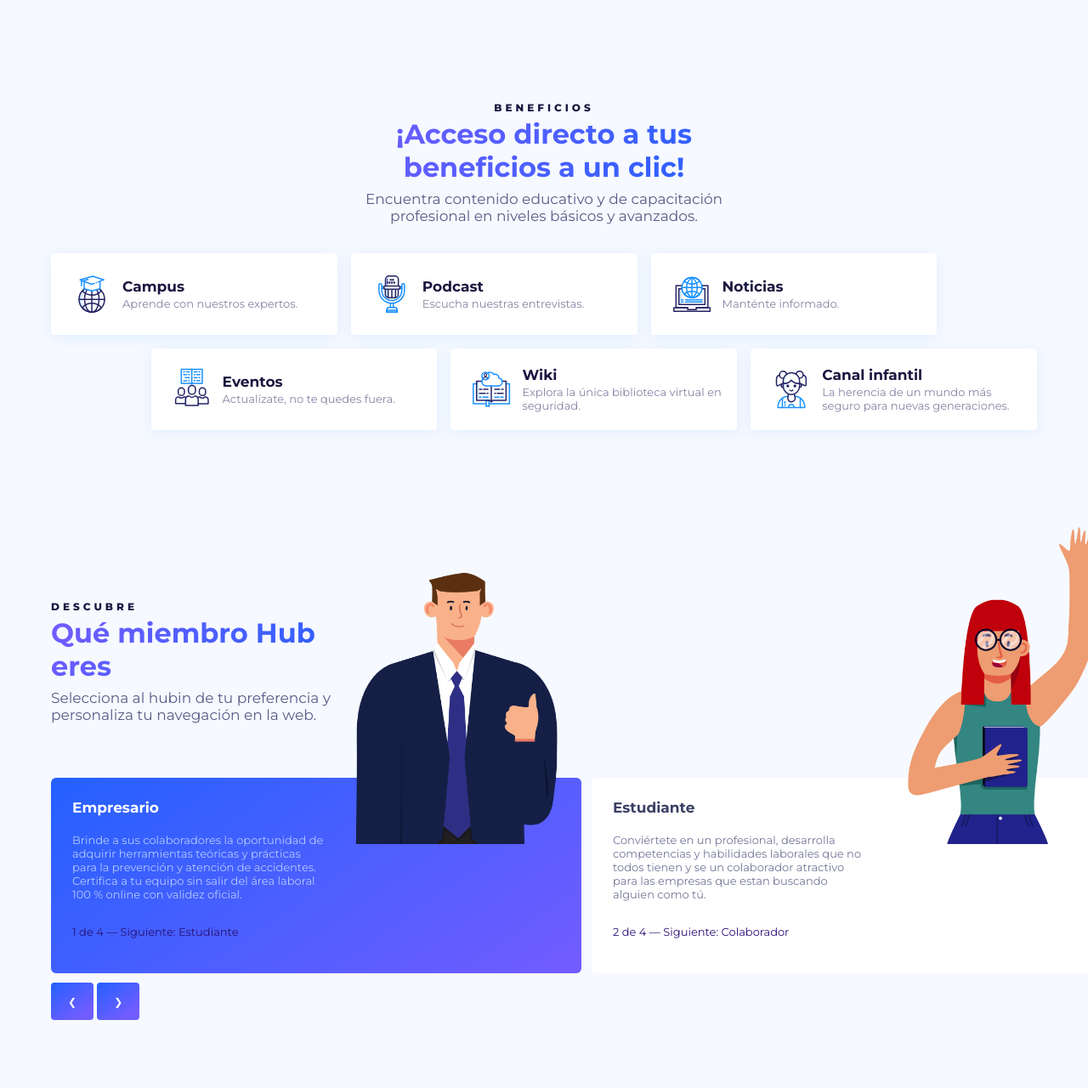
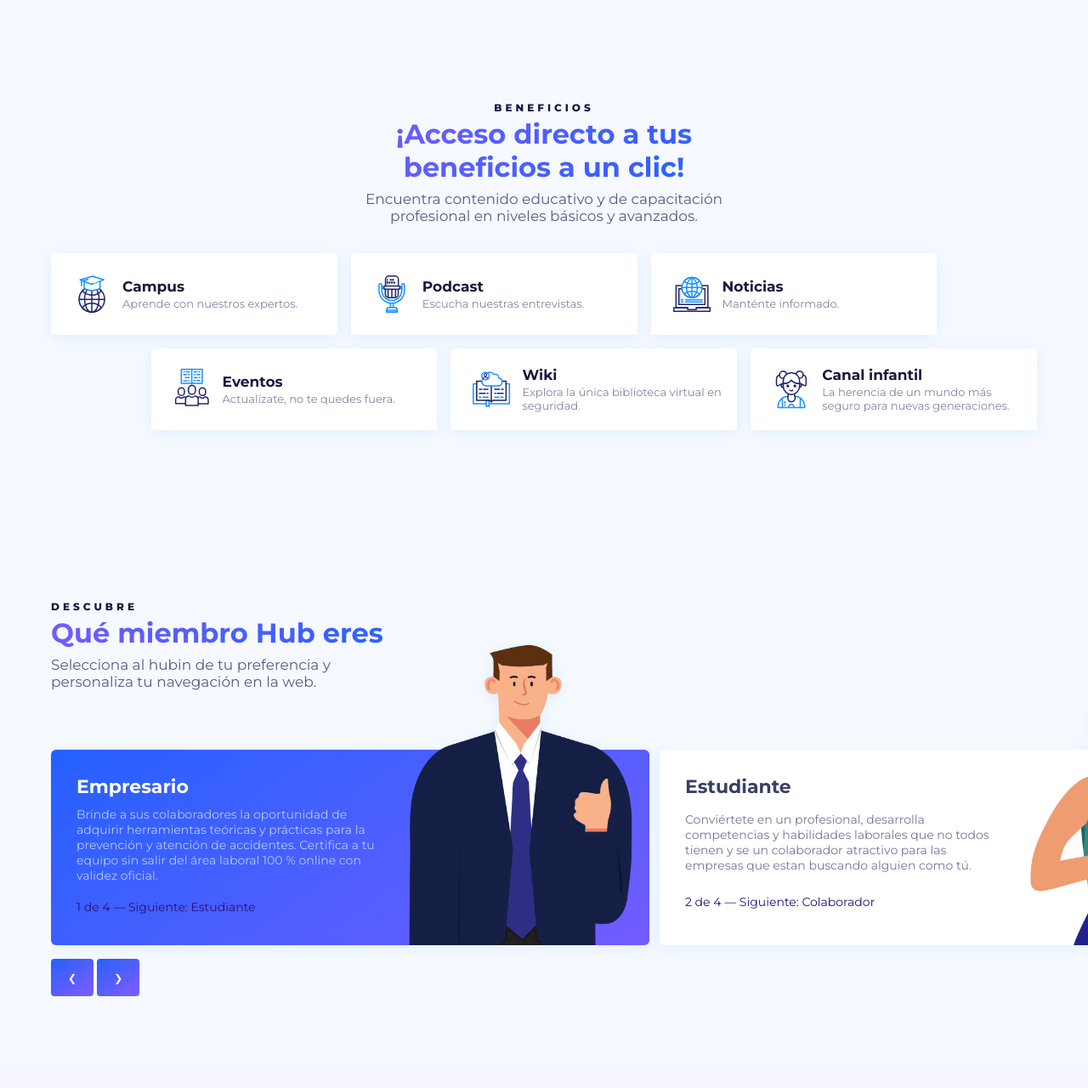
Before and after one commit to JoksanHub/HubStaticPage, a PHP site: page / in a window 1280 px wide. Shown: the part 651-1931 px from the top of the page at 85% size. After the commit the page ends 1823 px from the top, so only its background shows below. Run offline with PHP 8.4, Linux system fonts and the light colour scheme.

Commit message:
Updated changes

```diff
--- a/index.html
+++ b/index.html
@@ -56,7 +56,7 @@
     <!-- SECCIÓN: BENEFICIOS -->
     <section id="beneficios">
         <div class="container">
-            <div class="title-secondary centered">
+            <div class="title-secondary -lg -cen">
                 <h4 class="descriptor">Beneficios</h4>
                 <h2 class="title">¡Acceso directo a tus beneficios a un clic!</h2>
                 <p class="description">Encuentra contenido educativo y de capacitación profesional en niveles básicos y avanzados.</p>
--- a/sass/components.scss
+++ b/sass/components.scss
@@ -160,7 +160,7 @@
    # Title Secondary
 ----------------------------------------------------*/
 .title-secondary {
-    max-width: 360px;
+    max-width: 340px;
     margin-bottom: 20px;
 
     // DESCRIPTOR
@@ -195,10 +195,13 @@
         margin: 0;
     }
 }
+.title-secondary.-lg {
+    max-width: 360px;
+}
 
 @media only screen and (min-width: 410px) {
     // Clase específica para centrar el texto
-    .title-secondary.centered {
+    .title-secondary.-cen {
         .descriptor,
         .title,
         .description {
@@ -208,55 +211,70 @@
 }
 @media only screen and (min-width: 768px) {
     .title-secondary {
-        max-width: 380px;
+        max-width: 360px;
         margin-bottom: 20px;
 
         .descriptor { font-size: 11px; }
         .title { font-size: 24px; }
         .description { font-size: 15px; }
     }
+    .title-secondary.-lg {
+        max-width: 380px;
+    }
 }
 
 @media only screen and (min-width: 1024px) {
     .title-secondary {
-        max-width: 420px;
+        max-width: 400px;
         margin-bottom: 28px;
 
         .title { font-size: 28px; }
         .description { font-size: 16px; }
     }
+    .title-secondary.-lg {
+        max-width: 420px;
+    }
 }
 
 @media only screen and (min-width: 1220px) {
     .title-secondary {
-        max-width: 450px;
+        max-width: 430px;
         margin-bottom: 34px;
 
         .descriptor { font-size: 12px; }
         .title { font-size: 32px; }
         .description { font-size: 17px; }
     }
+    .title-secondary.-lg {
+        max-width: 450px;
+    }
 }
 
 @media only screen and (min-width: 1440px) {
     .title-secondary {
-        max-width: 475px;
+        max-width: 455px;
         margin-bottom: 42px;
 
         .descriptor { font-size: 13px; }
         .title { font-size: 36px; }
         .description { font-size: 18px; }
     }
+    .title-secondary.-lg {
+        max-width: 475px;
+    }
 }
 
 @media only screen and (min-width: 1920px) {
     .title-secondary {
-        max-width: 590px;
+        max-width: 520px;
         margin-bottom: 50px;
 
         .descriptor { font-size: 14px; }
         .title { font-size: 40px; }
         .description { font-size: 20px; }
+    }
+    .title-secondary.-lg {
+        max-width: 590px;
     }
 }
 
@@ -307,6 +325,7 @@
         .card {
             padding: 18px;
 
+            // Content
             .title { font-size: 17px; }
             .description { font-size: 13px; }
         }
@@ -327,9 +346,8 @@
    # Miembros Hub - Card
 ----------------------------------------------------*/
 #miembro-hub {
-    .card-slider {
-
-        .card {
+    // The Card
+    .card-slider .card {
             width: 310px;
             padding: 25px 20px 20px;
             background: white;
@@ -338,61 +356,68 @@
             grid-template-columns: auto;
             grid-template-rows: repeat(3, auto);
             position: relative;
+            filter: drop-shadow(0 3px 8px rgba(24, 144, 255, 10%));
     }
-
+    // The Content
     .card .title,
     .card .description,
     .card .descriptor { margin: 0; }
-        .card .title {
+    .card {
+        .title {
             font-size: 16px;
             color: #3B3F64;
             margin-bottom: 4px;
             grid-column: 1/2;
             grid-row: 1/2;
         }
-        .card .description {
+        .description {
             font-size: 12px;
             color: #737799;
             margin-bottom: 12px;
             grid-column: 1/2;
             grid-row: 2/3;
         }
-        .card .descriptor {
+        .descriptor {
             font-size: 12px;
             color: #2B1178;
             grid-column: 1/2;
             grid-row: 3/4;
         }
-        .card .image-avatar {
+        .image-avatar {
             width: 240px;
             position: absolute;
             top: -320px;
             left: 35px;
         }
+    }
     // Card active
     .card.active {
         background: $gradient-polar;
 
-            .title       { color: white;}
-            .description { color: #B4C9FF;}
+        .title       { color: white;   }
+        .description { color: #B4C9FF; }
     }
 }
-}
+// Screen size 768px
 @media only screen and (min-width: 768px) {
     #miembro-hub {
         .card-slider .card {
             width: 580px;
             grid-template-columns: 270px 260px;
         }
-        .card-slider .card .image-avatar {
+        .card {
+            .title { font-size: 18px; }
+            .image-avatar {
                 width: 260px;
-            top: -162px;
+                top: -160px;
                 right: 0;
                 grid-column: 2/3;
                 grid-row: 1/4;
             }
         }
     }
+}
+// Screen size 1024px
 @media only screen and (min-width: 1024px) {
     #miembro-hub {
         .card-slider .card {
@@ -401,31 +426,78 @@
             width: 624px;
             height: 230px;
         }
-        .card-slider .card .image-avatar { width: 280px; bottom: -25px; left: 10px;}
-        .card-slider {
-            .card .title       { font-size: 17px; margin: 0 0 4px 0; }
-            .card .description,
-            .card .descriptor  { font-size: 13px; }
+        // Content
+        .card {
+            .title { font-size: 20px; }
+            .description,
+            .descriptor  { font-size: 13px; }
+            .image-avatar {
+                width: 280px;
+                top: -168px;
+                left: 10px;
             }
         }
     }
+}
+// Screen size 1220px
+@media only screen and (min-width: 1220px) {
+    #miembro-hub {
+        .card-slider .card {
+            grid-template-columns: 360px 340px;
+            padding: 30px;
+            width: 704px;
+            height: 230px;
+        }
+        .card {
+            // Content
+            .title { font-size: 22px; }
+            .description,
+            .descriptor  { font-size: 14px; }
+            .image-avatar {
+                top: -213px;
+                width: 310px;
+                left: 5px;
+            }
+        }
+    }
+}
+// Screen size 1440px
 @media only screen and (min-width: 1440px) {
     #miembro-hub {
         .card-slider .card {
-            grid-template-rows: 26px 120px 30px;
-            grid-template-columns: 300px 300px;
-            padding: 30px;
-            width: 700px;
-            height: 230px;
-
-            .image-avatar {width: 290px;}
+            grid-template-columns: 385px 340px;
+            width: 780px;
+        }
+        .card {
+            // Content
+            .title { font-size: 24px; }
+            .description,
+            .descriptor  { font-size: 14px; }
+            .image-avatar {
+                top: -240px;
+                width: 330px;
+                left: 20px;
             }
         }
     }
-@media only screen and (min-width: 1440px) {
+}
+// Screen size 1920px
+@media only screen and (min-width: 1920px) {
     #miembro-hub {
-        .card .title       { font-size: 18px; }
-        .card .description,
-        .card .descriptor  { font-size: 14px; }
+        .card-slider .card {
+            grid-template-columns: 385px 340px;
+            width: 850px;
+        }
+        .card {
+            // Content
+            .title { font-size: 28px; }
+            .description,
+            .descriptor  { font-size: 14px; }
+            .image-avatar {
+                top: -280px;
+                width: 360px;
+                left: 45px;
             }
         }
+    }
+}
--- a/sass/layout.scss
+++ b/sass/layout.scss
@@ -7,6 +7,7 @@
     position: relative;
     display: flex;
     justify-content: center;
+    overflow: hidden;
 
     // Controls
     // Animation
@@ -342,7 +343,6 @@
         width: 100%;
     }
     .title-secondary {
-        max-width: 360px;
         margin-bottom: 0;
     }
     .card-slider {
@@ -352,12 +352,12 @@
             auto auto auto auto;
         grid-template-areas:
             "card-1 card-2 card-3 card-4";
-        width: calc(100vw - 25px);
+        width: calc(100% - 25px);
         padding-top: 320px;
         position: absolute;
         overflow-x: clip;
     }
-    .group-btn { margin-top: 570px;}
+    .group-btn { margin-top: 546px;}
     .card:nth-child(1) { grid-area: card-1; }
     .card:nth-child(2) { grid-area: card-2; }
     .card:nth-child(3) { grid-area: card-3; }
@@ -368,11 +368,11 @@
     #miembro-hub {
         padding: 80px 0 300px 0;
         .card-slider {
-            width: calc(100vw - 40px);
-            padding-top: 30px;
+            width: calc(100% - 40px);
+            padding-top: 40px;
         }
         .group-btn {
-            margin-top: 275px;
+            margin-top: 266px;
         }
     }
 }
@@ -381,8 +381,8 @@
     #miembro-hub {
         padding: 100px 0 80px 0;
 
-        .card-slider { width: calc(100vw - 50px); }
-        .group-btn { margin-top: 305px; }
+        .card-slider { width: calc(100% - 50px); }
+        .group-btn { margin-top: 286px; }
     }
 }
 // Pantallas de 1220px en adelante
@@ -390,10 +390,28 @@
     #miembro-hub {
         padding: 120px 0 80px 0;
 
-        .card-slider { width: calc(100vw - 60px); }
+        .card-slider {
+            width: calc(100% - 60px);
+            padding-top: 70px;
+        }
+        .group-btn { margin-top: 316px;}
     }
 }
 // Pantallas de 1440px en adelante
 @media only screen and (min-width: 1440px) {
-    #miembro-hub { padding: 160px 0 100px 0; }
+    #miembro-hub {
+        padding: 160px 0 100px 0;
+        .card-slider {
+            width: calc(100% - 80px);
+            padding-top: 80px;
+        }
+        .group-btn { margin-top: 326px;}
+    }
 }
+// Pantallas de 1600px en adelante
+@media screen and (min-width: 1601px) {
+    #miembro-hub {
+        .container { margin-left: calc(100% - 1600px); }
+        .card-slider { width: calc(100% - (100% - 1520px)); }
+    }
+}
--- a/style.css
+++ b/style.css
@@ -768,7 +768,7 @@
    # Title Secondary
 ----------------------------------------------------*/
 .title-secondary {
-  max-width: 360px;
+  max-width: 340px;
   margin-bottom: 20px;
 }
 .title-secondary .descriptor {
@@ -794,16 +794,20 @@
   margin: 0;
 }
 
+.title-secondary.-lg {
+  max-width: 360px;
+}
+
 @media only screen and (min-width: 410px) {
-  .title-secondary.centered .descriptor,
-.title-secondary.centered .title,
-.title-secondary.centered .description {
+  .title-secondary.-cen .descriptor,
+.title-secondary.-cen .title,
+.title-secondary.-cen .description {
     text-align: center;
   }
 }
 @media only screen and (min-width: 768px) {
   .title-secondary {
-    max-width: 380px;
+    max-width: 360px;
     margin-bottom: 20px;
   }
   .title-secondary .descriptor {
@@ -815,10 +819,14 @@
   .title-secondary .description {
     font-size: 15px;
   }
+
+  .title-secondary.-lg {
+    max-width: 380px;
+  }
 }
 @media only screen and (min-width: 1024px) {
   .title-secondary {
-    max-width: 420px;
+    max-width: 400px;
     margin-bottom: 28px;
   }
   .title-secondary .title {
@@ -827,10 +835,14 @@
   .title-secondary .description {
     font-size: 16px;
   }
+
+  .title-secondary.-lg {
+    max-width: 420px;
+  }
 }
 @media only screen and (min-width: 1220px) {
   .title-secondary {
-    max-width: 450px;
+    max-width: 430px;
     margin-bottom: 34px;
   }
   .title-secondary .descriptor {
@@ -842,10 +854,14 @@
   .title-secondary .description {
     font-size: 17px;
   }
+
+  .title-secondary.-lg {
+    max-width: 450px;
+  }
 }
 @media only screen and (min-width: 1440px) {
   .title-secondary {
-    max-width: 475px;
+    max-width: 455px;
     margin-bottom: 42px;
   }
   .title-secondary .descriptor {
@@ -857,10 +873,14 @@
   .title-secondary .description {
     font-size: 18px;
   }
+
+  .title-secondary.-lg {
+    max-width: 475px;
+  }
 }
 @media only screen and (min-width: 1920px) {
   .title-secondary {
-    max-width: 590px;
+    max-width: 520px;
     margin-bottom: 50px;
   }
   .title-secondary .descriptor {
@@ -871,6 +891,10 @@
   }
   .title-secondary .description {
     font-size: 20px;
+  }
+
+  .title-secondary.-lg {
+    max-width: 590px;
   }
 }
 /* -------------------------------------------------
@@ -945,45 +969,46 @@
   grid-template-columns: auto;
   grid-template-rows: repeat(3, auto);
   position: relative;
-}
-#miembro-hub .card-slider .card .title,
-#miembro-hub .card-slider .card .description,
-#miembro-hub .card-slider .card .descriptor {
+  filter: drop-shadow(0 3px 8px rgba(24, 144, 255, 0.1));
+}
+#miembro-hub .card .title,
+#miembro-hub .card .description,
+#miembro-hub .card .descriptor {
   margin: 0;
 }
-#miembro-hub .card-slider .card .title {
+#miembro-hub .card .title {
   font-size: 16px;
   color: #3B3F64;
   margin-bottom: 4px;
   grid-column: 1/2;
   grid-row: 1/2;
 }
-#miembro-hub .card-slider .card .description {
+#miembro-hub .card .description {
   font-size: 12px;
   color: #737799;
   margin-bottom: 12px;
   grid-column: 1/2;
   grid-row: 2/3;
 }
-#miembro-hub .card-slider .card .descriptor {
+#miembro-hub .card .descriptor {
   font-size: 12px;
   color: #2B1178;
   grid-column: 1/2;
   grid-row: 3/4;
 }
-#miembro-hub .card-slider .card .image-avatar {
+#miembro-hub .card .image-avatar {
   width: 240px;
   position: absolute;
   top: -320px;
   left: 35px;
 }
-#miembro-hub .card-slider .card.active {
+#miembro-hub .card.active {
   background: linear-gradient(145deg, #2461ff, #735cff);
 }
-#miembro-hub .card-slider .card.active .title {
+#miembro-hub .card.active .title {
   color: white;
 }
-#miembro-hub .card-slider .card.active .description {
+#miembro-hub .card.active .description {
   color: #B4C9FF;
 }
 
@@ -992,9 +1017,12 @@
     width: 580px;
     grid-template-columns: 270px 260px;
   }
-  #miembro-hub .card-slider .card .image-avatar {
+  #miembro-hub .card .title {
+    font-size: 18px;
+  }
+  #miembro-hub .card .image-avatar {
     width: 260px;
-    bottom: -20px;
+    top: -160px;
     right: 0;
     grid-column: 2/3;
     grid-row: 1/4;
@@ -1007,39 +1035,73 @@
     width: 624px;
     height: 230px;
   }
-  #miembro-hub .card-slider .card .image-avatar {
+  #miembro-hub .card .title {
+    font-size: 20px;
+  }
+  #miembro-hub .card .description,
+#miembro-hub .card .descriptor {
+    font-size: 13px;
+  }
+  #miembro-hub .card .image-avatar {
     width: 280px;
-    bottom: -25px;
+    top: -168px;
     left: 10px;
   }
-  #miembro-hub .card-slider .card .title {
-    font-size: 17px;
-    margin: 0 0 4px 0;
-  }
-  #miembro-hub .card-slider .card .description,
-#miembro-hub .card-slider .card .descriptor {
-    font-size: 13px;
-  }
-}
-@media only screen and (min-width: 1440px) {
+}
+@media only screen and (min-width: 1220px) {
   #miembro-hub .card-slider .card {
-    grid-template-rows: 26px 120px 30px;
-    grid-template-columns: 300px 300px;
+    grid-template-columns: 360px 340px;
     padding: 30px;
-    width: 700px;
+    width: 704px;
     height: 230px;
   }
-  #miembro-hub .card-slider .card .image-avatar {
-    width: 290px;
-  }
-}
-@media only screen and (min-width: 1440px) {
   #miembro-hub .card .title {
-    font-size: 18px;
+    font-size: 22px;
   }
   #miembro-hub .card .description,
 #miembro-hub .card .descriptor {
     font-size: 14px;
+  }
+  #miembro-hub .card .image-avatar {
+    top: -213px;
+    width: 310px;
+    left: 5px;
+  }
+}
+@media only screen and (min-width: 1440px) {
+  #miembro-hub .card-slider .card {
+    grid-template-columns: 385px 340px;
+    width: 780px;
+  }
+  #miembro-hub .card .title {
+    font-size: 24px;
+  }
+  #miembro-hub .card .description,
+#miembro-hub .card .descriptor {
+    font-size: 14px;
+  }
+  #miembro-hub .card .image-avatar {
+    top: -240px;
+    width: 330px;
+    left: 20px;
+  }
+}
+@media only screen and (min-width: 1920px) {
+  #miembro-hub .card-slider .card {
+    grid-template-columns: 385px 340px;
+    width: 850px;
+  }
+  #miembro-hub .card .title {
+    font-size: 28px;
+  }
+  #miembro-hub .card .description,
+#miembro-hub .card .descriptor {
+    font-size: 14px;
+  }
+  #miembro-hub .card .image-avatar {
+    top: -280px;
+    width: 360px;
+    left: 45px;
   }
 }
 /*
@@ -1359,6 +1421,7 @@
   position: relative;
   display: flex;
   justify-content: center;
+  overflow: hidden;
 }
 @keyframes controllerAnimation {
   0% {
@@ -1683,20 +1746,20 @@
   width: 100%;
 }
 #miembro-hub .title-secondary {
-  max-width: 360px;
+  margin-bottom: 0;
 }
 #miembro-hub .card-slider {
   gap: 12px;
   display: grid;
   grid-template-columns: auto auto auto auto;
   grid-template-areas: "card-1 card-2 card-3 card-4";
-  width: calc(100vw - 25px);
+  width: calc(100% - 25px);
   padding-top: 320px;
   position: absolute;
   overflow-x: clip;
 }
 #miembro-hub .group-btn {
-  margin-top: 570px;
+  margin-top: 546px;
 }
 #miembro-hub .card:nth-child(1) {
   grid-area: card-1;
@@ -1716,11 +1779,11 @@
     padding: 80px 0 300px 0;
   }
   #miembro-hub .card-slider {
-    width: calc(100vw - 40px);
-    padding-top: 30px;
+    width: calc(100% - 40px);
+    padding-top: 40px;
   }
   #miembro-hub .group-btn {
-    margin-top: 275px;
+    margin-top: 266px;
   }
 }
 @media only screen and (min-width: 1024px) {
@@ -1728,10 +1791,10 @@
     padding: 100px 0 80px 0;
   }
   #miembro-hub .card-slider {
-    width: calc(100vw - 50px);
+    width: calc(100% - 50px);
   }
   #miembro-hub .group-btn {
-    margin-top: 305px;
+    margin-top: 286px;
   }
 }
 @media only screen and (min-width: 1220px) {
@@ -1739,13 +1802,32 @@
     padding: 120px 0 80px 0;
   }
   #miembro-hub .card-slider {
-    width: calc(100vw - 60px);
+    width: calc(100% - 60px);
+    padding-top: 70px;
+  }
+  #miembro-hub .group-btn {
+    margin-top: 316px;
   }
 }
 @media only screen and (min-width: 1440px) {
   #miembro-hub {
     padding: 160px 0 100px 0;
   }
+  #miembro-hub .card-slider {
+    width: calc(100% - 80px);
+    padding-top: 80px;
+  }
+  #miembro-hub .group-btn {
+    margin-top: 326px;
+  }
+}
+@media screen and (min-width: 1601px) {
+  #miembro-hub .container {
+    margin-left: calc(100% - 1600px);
+  }
+  #miembro-hub .card-slider {
+    width: calc(100% - (100% - 1520px));
+  }
 }
 body {
   margin: 0;
```
Also changed, not shown: 1 other file. Lines whose indentation alone changed are shown as unchanged.
